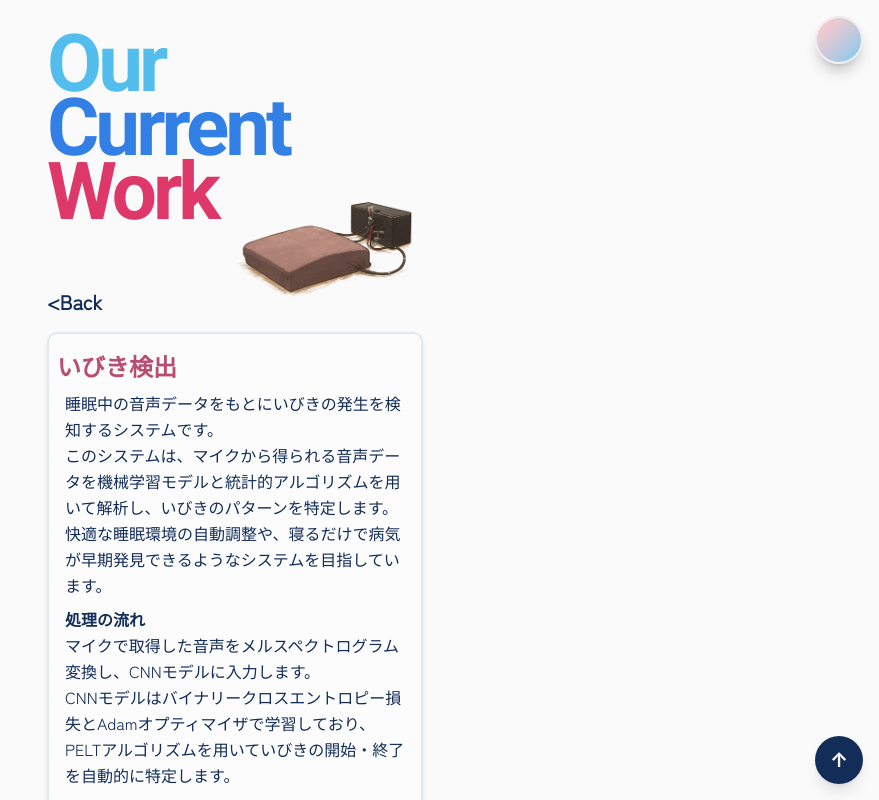
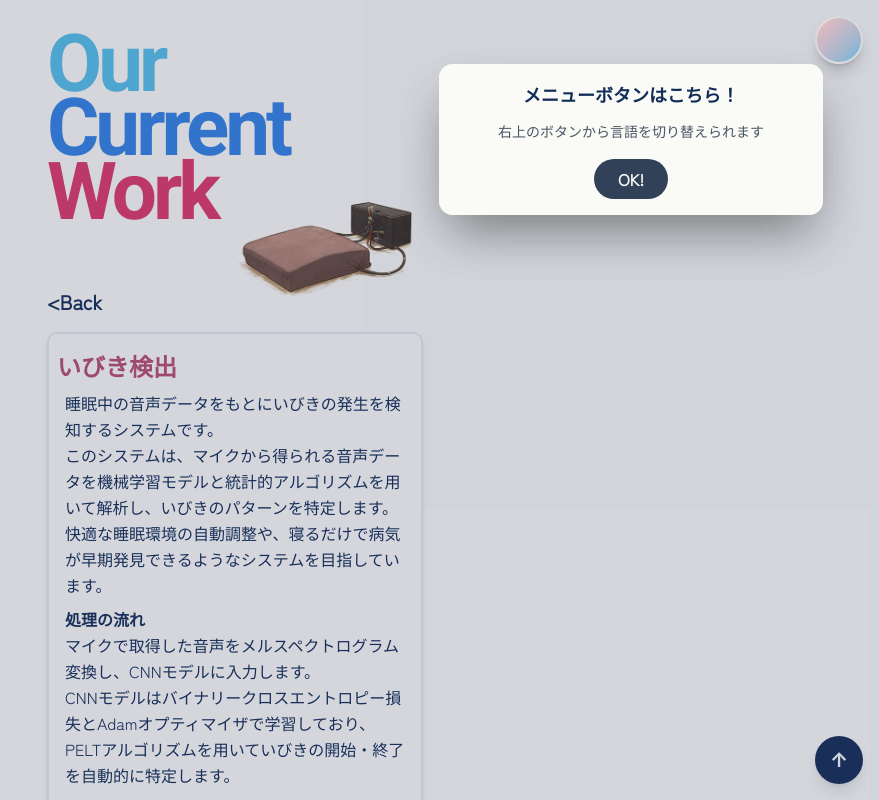
Before and after one commit to Sym521/faip-expo2025, a Next.js app: page /currentWork/snoreDetection in a window 1280 px wide. Shown: the top 800 px of the page, without its empty margins (401-1280 px from the left). Built offline with nearby package versions, Linux system fonts and the light colour scheme.

Commit message:
feat: add pop-up for first-time visitors

```diff
--- a/src/app/components/Menu.tsx
+++ b/src/app/components/Menu.tsx
@@ -1,5 +1,5 @@
 "use client";
-import { useState } from "react";
+import { useState, useEffect } from "react";
 import { getMessages } from "../i18n";
 import { useLang } from "../LangContext";
 
@@ -16,18 +16,56 @@ const menuItems = [
 
 export default function Menu() {
 	const [open, setOpen] = useState(false);
+	const [showGuide, setShowGuide] = useState(false);
 	const { lang, setLang } = useLang();
 	const t = getMessages(lang);
 
+	// 初回アクセス時にガイドポップアップを表示
+	useEffect(() => {
+		const hasSeenGuide = localStorage.getItem("hasSeenMenuGuide");
+		if (!hasSeenGuide) {
+			// 少し遅延してからポップアップを表示
+			const timer = setTimeout(() => {
+				setShowGuide(true);
+			}, 1000);
+			return () => clearTimeout(timer);
+		}
+	}, []);
+
+	const handleCloseGuide = () => {
+		setShowGuide(false);
+		localStorage.setItem("hasSeenMenuGuide", "true");
+	};
+
 	return (
 		<div className="fixed top-4 right-4 z-50">
+			{/* メニューガイドポップアップ */}
+			{showGuide && (
+				<div className="fixed inset-0 bg-slate-700/10 flex items-center justify-center p-4" style={{ zIndex: 60 }}>
+					<div className="absolute top-16 right-12 bg-snow font-zen-kaku-gothic-new rounded-xl shadow-2xl max-w-sm w-1/2 mx-2 p-4 text-center">
+						<h3 className="text-lg font-bold text-darkblue mb-3">
+							{t.menuGuide.title}
+						</h3>
+						<p className="text-gray-600 text-sm mb-4 leading-relaxed">
+							{t.menuGuide.description}
+						</p>
+						<button
+							onClick={handleCloseGuide}
+							className="px-6 py-2 bg-slate-700 hover:bg-slate-600 text-snow font-bold rounded-4xl transition-all duration-200"
+						>
+							{t.menuGuide.closeButton}
+						</button>
+					</div>
+				</div>
+			)}
+
 			<button
 				aria-label="menu"
 				className="w-12 h-12 rounded-full bg-gradient-to-br from-red-200 to-myakusky/60 text-base flex items-center justify-center shadow-lg transition-transform duration-300 hover:scale-120 border-2 border-stone-100/80"
 				onClick={() => setOpen((v) => !v)}
 			></button>
 			<div
-				className={`absolute right-0 mt-2 w-48 bg-stone-50 rounded-xl shadow-xl overflow-hidden transition-all duration-500 ease-in-out ${open ? "max-h-96 opacity-100" : "max-h-0 opacity-0 pointer-events-none"}`}
+				className={`absolute right-0 mt-2 w-48 bg-stone-50 rounded-xl shadow-xl overflow-hidden transition-all duration-500 ease-in-out ${open ? "max-h-lvh opacity-100" : "max-h-0 opacity-0 pointer-events-none"}`}
 				style={{ backdropFilter: "blur(8px)" }}
 			>
 				<ul className="flex flex-col">
@@ -35,7 +73,7 @@ export default function Menu() {
 						<li key={item.id}>
 							<a
 								href={`#${item.id}`}
-								className="flex items-center gap-1 px-6 py-2.5 text-darkblue hover:bg-myakupink/10 hover:text-base transition-colors duration-200"
+								className="flex items-center gap-1 px-6 py-2.5 font-noto-sans-jp text-darkblue hover:bg-myakupink/10 hover:text-base transition-colors duration-200"
 								onClick={() => setOpen(false)}
 							>
 								<span>{item.icon}</span>
@@ -45,7 +83,7 @@ export default function Menu() {
 					))}
 				</ul>
 				<button
-					className="w-full pb-2 bg-myakusky/20 text-base font-bold hover:bg-darkblue/90 hover:text-stone-100 transition-colors duration-200 flex items-center justify-center"
+					className="w-full py-2 bg-myakusky/20 text-base font-noto-sans-jp font-bold hover:bg-darkblue/90 hover:text-stone-100 transition-colors duration-200 flex items-center justify-center"
 					onClick={() => setLang(lang === "ja" ? "en" : "ja")}
 				>
 					<span role="img" aria-label="language" className="text-lg">
--- a/src/i18n/en.json
+++ b/src/i18n/en.json
@@ -8,6 +8,11 @@
 		"future": "Future Prospects",
 		"team": "About Us",
 		"contact": "Contact📮"
+	},
+	"menuGuide": {
+		"title": "Menu Button is Here!",
+		"description": "You can switch languages from the button in the top right corner",
+		"closeButton": "Got it"
 	},
 	"overview": "Future Artificial Intelligence Pillow（FAIP）は、AI技術を活用した未来の枕です。一人ひとりのユーザーに最適な高さに自動調整し、呼吸を楽にすることで、質の高い睡眠を提供します。",
 	"issues_and_background_contents": [
--- a/src/i18n/ja.json
+++ b/src/i18n/ja.json
@@ -8,6 +8,11 @@
 		"future": "今後の展望",
 		"team": "チーム紹介",
 		"contact": "お問い合わせ📮"
+	},
+	"menuGuide": {
+		"title": "メニューボタンはこちら！",
+		"description": "右上のボタンから言語を切り替えられます",
+		"closeButton": "OK!"
 	},
 	"overview": "Future Artificial Intelligence Pillow（FAIP）は、AI技術を活用した未来の枕です。一人ひとりのユーザーに最適な高さに自動調整し、呼吸を楽にすることで、質の高い睡眠を提供します。",
 	"issues_and_background_contents": [
```
